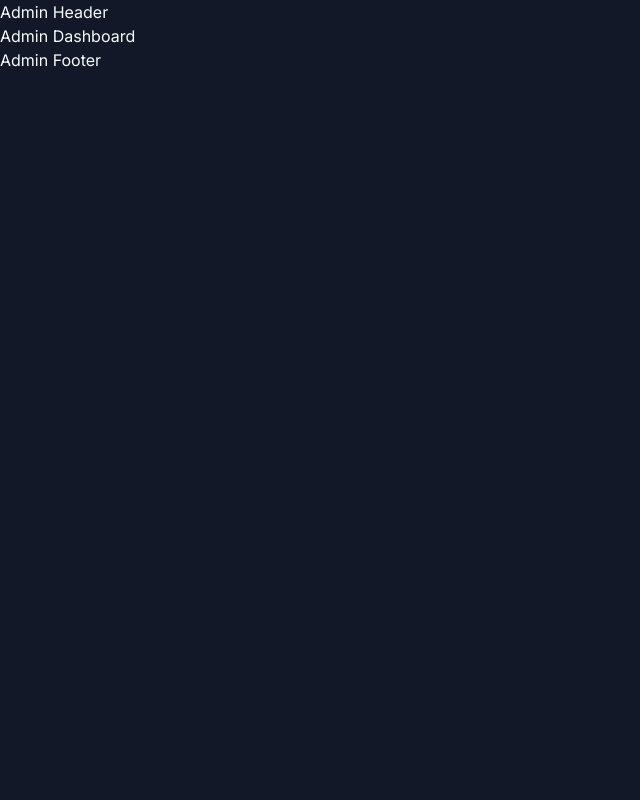
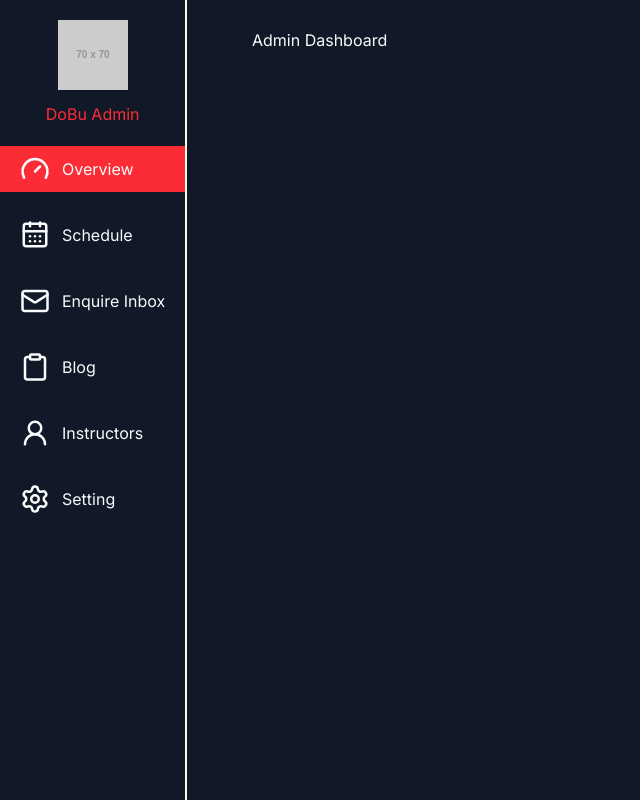
Before and after one commit to AungMinKhant123/dobu-martial-arts-training, a React (Vite) app in the folder frontend/: page /admin/dashboard in a window 1280 px wide. Shown: the whole page, without its empty margins (0-640 px from the left). Built offline with nearby package versions, Linux system fonts and the light colour scheme.

Commit message:
feat: added admin layout

```diff
--- /dev/null
+++ b/frontend/src/components/admin/NavBar.jsx
@@ -0,0 +1,76 @@
+import { NavLink } from "react-router";
+import {
+  Gauge,
+  CalendarDays,
+  Mail,
+  Clipboard,
+  UserRound,
+  Settings,
+} from "lucide-react";
+const NavBar = () => {
+  const navLinks = [
+    {
+      Icon: Gauge,
+      path: "/admin/dashboard",
+      name: "Overview",
+      end: true,
+    },
+    {
+      Icon: CalendarDays,
+      path: "/admin/dashboard/schedules",
+      name: "Schedule",
+    },
+    {
+      Icon: Mail,
+      path: "/admin/dashboard/enquires",
+      name: "Enquire Inbox",
+    },
+    {
+      Icon: Clipboard,
+      path: "/admin/dashboard/blogs",
+      name: "Blog",
+    },
+    {
+      Icon: UserRound,
+      path: "/admin/dashboard/instructors",
+      name: "Instructors",
+    },
+    {
+      Icon: Settings,
+      path: "/admin/dashboard/setting",
+      name: "Setting",
+    },
+  ];
+  return (
+    <nav className="w-fit fixed h-screen border-r-2 border-r-amber-50">
+      <ul className="flex flex-col gap-5 mt-5">
+        <div className="text-center">
+          <img
+            src="http://placehold.co/70"
+            alt="Logo"
+            className="mx-auto mb-3"
+          />
+          <a href="/admin/dashboard" className="text-red-500">
+            DoBu Admin
+          </a>
+        </div>
+        {navLinks.map(({ Icon, path, name, end }, index) => (
+          <li key={index}>
+            <NavLink
+              to={path}
+              end={end}
+              className={({ isActive }) =>
+                `flex items-center gap-3 px-5 py-2 hover:bg-red-500 ${isActive ? "bg-red-500" : ""}`
+              }
+            >
+              <Icon size={30} />
+              {name}
+            </NavLink>
+          </li>
+        ))}
+      </ul>
+    </nav>
+  );
+};
+
+export default NavBar;
--- a/frontend/src/layouts/AdminLayout.jsx
+++ b/frontend/src/layouts/AdminLayout.jsx
@@ -1,20 +1,20 @@
 import { Routes, Route } from "react-router";
-import Footer from "../components/admin/Footer";
-import Header from "../components/admin/Header";
 import Dashbord from "../pages/admin/Dashbord.jsx";
 import Courses from "../pages/admin/Courses.jsx";
+import NavBar from "../components/admin/NavBar.jsx";
+import Schedule from "../pages/admin/Schedule.jsx";
 
 const AdminLayout = () => {
   return (
     <>
-      <Header />
-      <main>
+      <NavBar />
+      <main className="w-5xl ml-56 p-7">
         <Routes>
           <Route index element={<Dashbord />} />
           <Route path="/courses" element={<Courses />} />
+          <Route path="/schedules" element={<Schedule />} />
         </Routes>
       </main>
-      <Footer />
     </>
   );
 };
--- /dev/null
+++ b/frontend/src/pages/admin/Schedule.jsx
@@ -0,0 +1,7 @@
+import React from "react";
+
+const Schedule = () => {
+  return <div>Schedule</div>;
+};
+
+export default Schedule;
```
